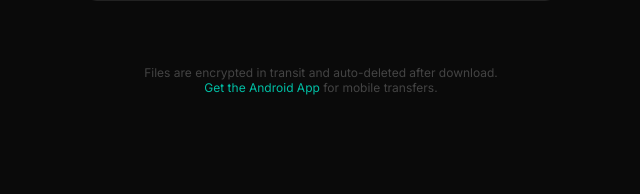
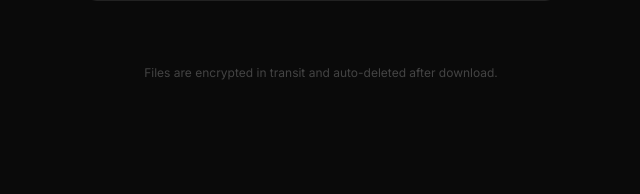
Before and after one commit to Mayank1626/file-transfer-relay, a Flask app: page / in a window 1280 px wide. Shown: the part 606-800 px from the top of the page, without its empty margins (319-959 px from the left). Run offline with Flask 3, Linux system fonts and the light colour scheme.

Commit message:
Only show Android APK link to Android browsers

```diff
--- a/templates/index.html
+++ b/templates/index.html
@@ -217,10 +217,15 @@
 
     <div class="footer">
         <p>Files are encrypted in transit and auto-deleted after download.<br>
-        <a href="/static/filedrop.apk" download>Get the Android App</a> for mobile transfers.</p>
+        <span id="androidAppPromo" style="display:none;"><a href="/static/filedrop.apk" download>Get the native Android App</a> for faster transfers.</span></p>
     </div>
 
     <script>
+        // Only show Android App download link to users actually on Android devices
+        if (/android/i.test(navigator.userAgent)) {
+            document.getElementById('androidAppPromo').style.display = 'inline';
+        }
+
         let selectedFiles = [];
         let currentPin = '';
 
```
